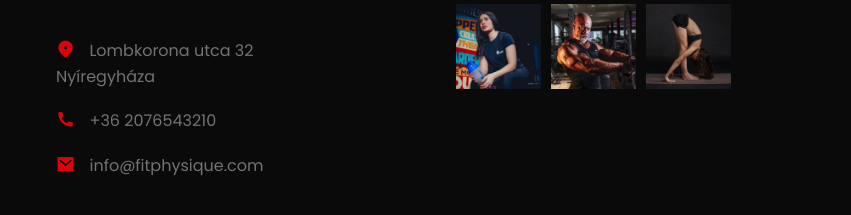
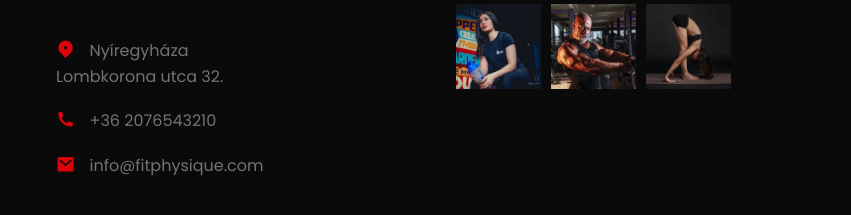
Before and after one commit to vxnczee/IKT_OLDALUNK, a plain HTML site: page index.html in a window 1280 px wide. Shown: the part 5674-5889 px from the top of the page, 0-851 px from the left. Drawn offline with nearby package versions, Linux system fonts and the light colour scheme.

Commit message:
Update index.html

```diff
--- a/index.html
+++ b/index.html
@@ -411,7 +411,7 @@ befogadó edzőtermet találtam.
             <li>
               <a href="#">
                 <span><i class="ri-map-pin-2-fill"></i></span>
-                Lombkorona utca 32<br />Nyíregyháza
+                Nyíregyháza<br />Lombkorona utca 32.
               </a>
             </li>
             <li>
```
